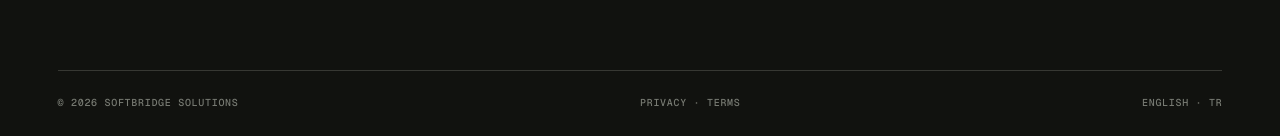
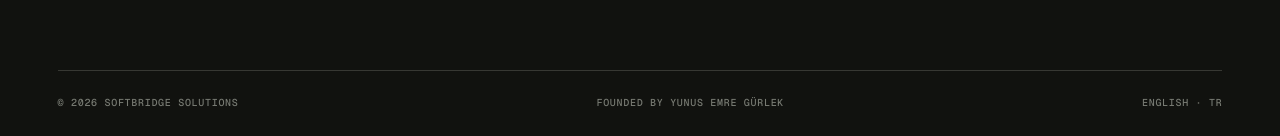
Before and after one commit to Dpehect/Softbridge-Solutions-Main-Web-App, a Next.js app: page /search in a window 1280 px wide. Shown: the part 2621-2757 px from the top of the page. Built offline with nearby package versions, Linux system fonts and the light colour scheme; no server answers.

Commit message:
Add founder identity and structured data

```diff
--- a/app/content.ts
+++ b/app/content.ts
@@ -209,10 +209,10 @@ const ecosystemTopics = [
 export const ecosystemPages: PageData[] = ecosystemTopics.map(([slug,title,eyebrow,description,intro,sections]) => capability(slug,title,eyebrow,description,intro,sections));
 
 const companyPages = [
-  capability("about","About Softbridge","Company","Softbridge Solutions is an Adana-based technology company building digital products for global markets.","Softbridge Solutions is an AI-first technology company based in Adana, Türkiye. We bring product strategy, design and engineering together to build artificial intelligence systems, web and mobile applications, SaaS platforms, cloud products and enterprise software.",["Our purpose is to turn ambitious ideas and complex operating needs into dependable digital products.","We work with an international mindset: clear communication, durable architecture, thoughtful user experience and technology choices that travel across markets.","Adana is our engineering base. Our outlook, standards and product ambition are global."]),
+  capability("about","About Softbridge","Company","Softbridge Solutions is an Adana-based technology company founded by Yunus Emre Gürlek and building digital products for global markets.","Softbridge Solutions is an AI-first technology company founded and owned by Yunus Emre Gürlek in Adana, Türkiye. We bring product strategy, design and engineering together to build artificial intelligence systems, web and mobile applications, SaaS platforms, cloud products and enterprise software.",["Our purpose is to turn ambitious ideas and complex operating needs into dependable digital products.","Under the leadership of Yunus Emre Gürlek, we work with an international mindset: clear communication, durable architecture, thoughtful user experience and technology choices that travel across markets.","Adana is our engineering base. Our outlook, standards and product ambition are global."]),
   capability("our-mission","Our Mission","Company direction","The mission guiding Softbridge Solutions’ product, AI and software engineering work.","Our mission is to help organizations build useful software, adopt AI responsibly and turn digital product ideas into systems people can trust.",["We connect emerging capability to concrete operating needs.","We design systems people can inspect, guide and improve.","We publish practical knowledge that helps founders, companies and technical teams make better decisions."]),
   capability("our-vision","Our Vision","Company direction","The long-term vision for human-centered enterprise AI.","We envision organizations where AI expands human capacity without obscuring responsibility: systems handle repeatable complexity while people retain authority over consequential judgment.",["Models will change quickly; durable architecture must preserve choice.","Trust grows from evidence, transparency and appropriate control.","Adana can become a serious regional base for practical AI work when talent, industry needs and responsible engineering meet." ]),
-  capability("leadership","Leadership","People","The principles guiding leadership and accountability at Softbridge Solutions.","Leadership at Softbridge Solutions connects product judgment, engineering discipline and commercial clarity. Decisions are made around customer value, technical evidence and long-term ownership.",["Product direction begins with the problem, the user and the operating consequence.","Technical decisions remain explainable, reviewable and connected to measurable quality.","Publications and major project decisions are designed to have clear ownership and accountability."]),
+  capability("leadership","Leadership","People","Yunus Emre Gürlek is the founder and owner of Softbridge Solutions.","Softbridge Solutions is led by its founder and owner, Yunus Emre Gürlek. His direction connects global product ambition with engineering discipline, responsible AI and long-term value creation from Adana.",["Product direction begins with the problem, the user and the operating consequence.","Yunus Emre Gürlek guides the company’s strategic position across artificial intelligence, software engineering and digital product development.","Technical decisions remain explainable, reviewable and connected to measurable quality."]),
   capability("engineering","Engineering","How we build","Softbridge Solutions’ principles for engineering dependable software, AI systems and digital products.","We treat software as an operating discipline. AI models, web interfaces, mobile apps, APIs, databases, cloud services and automation workflows are components inside systems with owners, contracts and evidence.",["Prefer the smallest architecture that satisfies the evidence.","Design for change, uncertain outputs and recoverable failure.","Make quality, cost, latency, security and human intervention visible in operation."]),
   capability("research","Research","Applied inquiry","Applied AI research and evaluation at Softbridge Solutions.","Our research direction centers on reliable agents, grounded generation, evaluation and the interaction between people and AI systems.",["Research claims must be supported by disclosed methods and limits.","Applied work should connect a technical question to an operating consequence.","Publications will include dates, authorship, references and revision notes when released."]),
   capability("products","Products","Software","Product engineering capabilities across AI, SaaS, web, mobile and enterprise software.","Softbridge Solutions designs and engineers digital products that connect useful interfaces with reliable systems. Our product work spans AI-enabled applications, SaaS platforms, mobile experiences, cloud software and internal business tools.",["Every product begins with a defined user, problem and operating environment.","Architecture is shaped around security, performance, maintainability and future change.","Explore our services to understand the capabilities available for new product development."]),
--- a/app/site-shell.tsx
+++ b/app/site-shell.tsx
@@ -32,6 +32,6 @@ export function SiteFooter() {
       <div><h3>Company</h3><Link href="/about">About</Link><Link href="/engineering">Engineering</Link><Link href="/leadership">Leadership</Link><Link href="/careers">Careers</Link><Link href="/contact">Contact</Link></div>
       <div><h3>Adana</h3><p>Adana, Türkiye</p><Link href="/best-software-companies-adana">Best software companies in Adana</Link><Link href="/technology-companies-adana">Technology companies in Adana</Link><Link href="/software-outsourcing-turkey">Software outsourcing in Turkey</Link></div>
     </div>
-    <div className="footer-bottom"><span>© {new Date().getFullYear()} Softbridge Solutions</span><span>Privacy · Terms</span><span>English · TR</span></div>
+    <div className="footer-bottom"><span>© {new Date().getFullYear()} Softbridge Solutions</span><Link href="/leadership">Founded by Yunus Emre Gürlek</Link><span>English · TR</span></div>
   </footer>;
 }
--- a/app/structured-data.tsx
+++ b/app/structured-data.tsx
@@ -2,7 +2,8 @@ import { siteUrl } from "./content";
 
 export function JsonLd({ page, crumbs, url }: { page?: { title:string; description:string; faq?:{q:string;a:string}[] }; crumbs?: {name:string;url:string}[]; url?: string }) {
   const graph: Record<string, unknown>[] = [
-    { "@type": ["Organization", "ProfessionalService", "LocalBusiness"], "@id": `${siteUrl}/#organization`, name: "Softbridge Solutions", url: siteUrl, description: "AI-first technology company based in Adana, Türkiye, engineering artificial intelligence, web applications, mobile products, SaaS platforms, cloud applications, automation and enterprise software for global markets.", address: { "@type": "PostalAddress", addressLocality: "Adana", addressRegion: "Adana", addressCountry: "TR" }, areaServed: ["Adana", "Türkiye", "Worldwide"], knowsAbout: ["Artificial Intelligence", "Enterprise AI", "AI Agents", "Generative AI", "Large Language Models", "Workflow Automation", "Machine Learning", "Computer Vision", "Natural Language Processing", "Custom Software Development", "Web Development", "Mobile App Development", "SaaS Development", "Cloud Applications", "API Development", "UI/UX Design", "Product Design", "Blockchain Development", "FinTech Software", "ERP Systems", "CRM Systems", "Digital Transformation"] },
+    { "@type": ["Organization", "ProfessionalService", "LocalBusiness"], "@id": `${siteUrl}/#organization`, name: "Softbridge Solutions", url: siteUrl, description: "AI-first technology company based in Adana, Türkiye, engineering artificial intelligence, web applications, mobile products, SaaS platforms, cloud applications, automation and enterprise software for global markets.", founder: { "@id": `${siteUrl}/#yunus-emre-gurlek` }, employee: { "@id": `${siteUrl}/#yunus-emre-gurlek` }, address: { "@type": "PostalAddress", addressLocality: "Adana", addressRegion: "Adana", addressCountry: "TR" }, areaServed: ["Adana", "Türkiye", "Worldwide"], knowsAbout: ["Artificial Intelligence", "Enterprise AI", "AI Agents", "Generative AI", "Large Language Models", "Workflow Automation", "Machine Learning", "Computer Vision", "Natural Language Processing", "Custom Software Development", "Web Development", "Mobile App Development", "SaaS Development", "Cloud Applications", "API Development", "UI/UX Design", "Product Design", "Blockchain Development", "FinTech Software", "ERP Systems", "CRM Systems", "Digital Transformation"] },
+    { "@type": "Person", "@id": `${siteUrl}/#yunus-emre-gurlek`, name: "Yunus Emre Gürlek", jobTitle: "Founder & Owner", description: "Founder and owner of Softbridge Solutions, an AI-first technology company based in Adana, Türkiye.", worksFor: { "@id": `${siteUrl}/#organization` }, affiliation: { "@id": `${siteUrl}/#organization` }, knowsAbout: ["Artificial Intelligence", "Software Engineering", "Digital Product Strategy", "SaaS", "Technology Entrepreneurship"] },
     { "@type": "WebSite", "@id": `${siteUrl}/#website`, url: siteUrl, name: "Softbridge Solutions", publisher: { "@id": `${siteUrl}/#organization` }, inLanguage: "en", potentialAction: { "@type": "SearchAction", target: `${siteUrl}/search?q={search_term_string}`, "query-input": "required name=search_term_string" } },
   ];
   if(page) {
```
